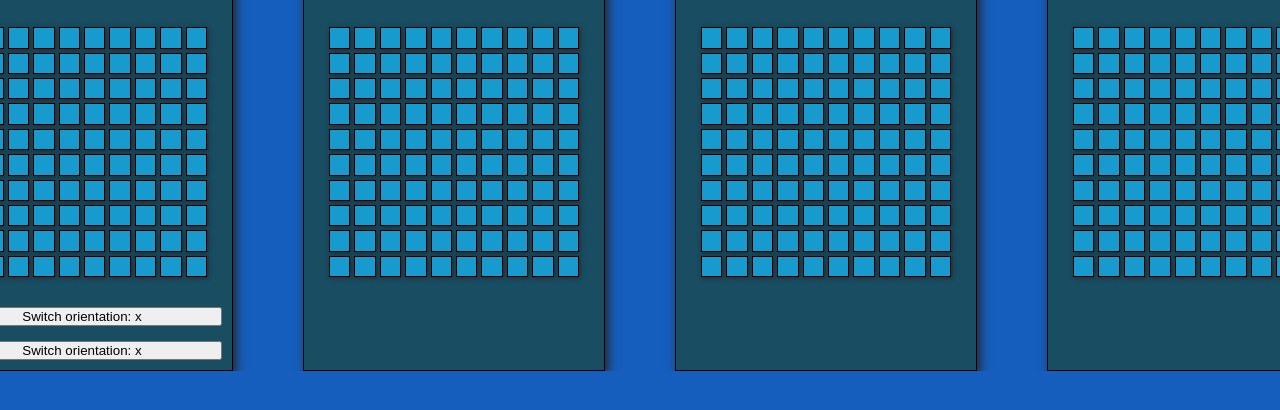
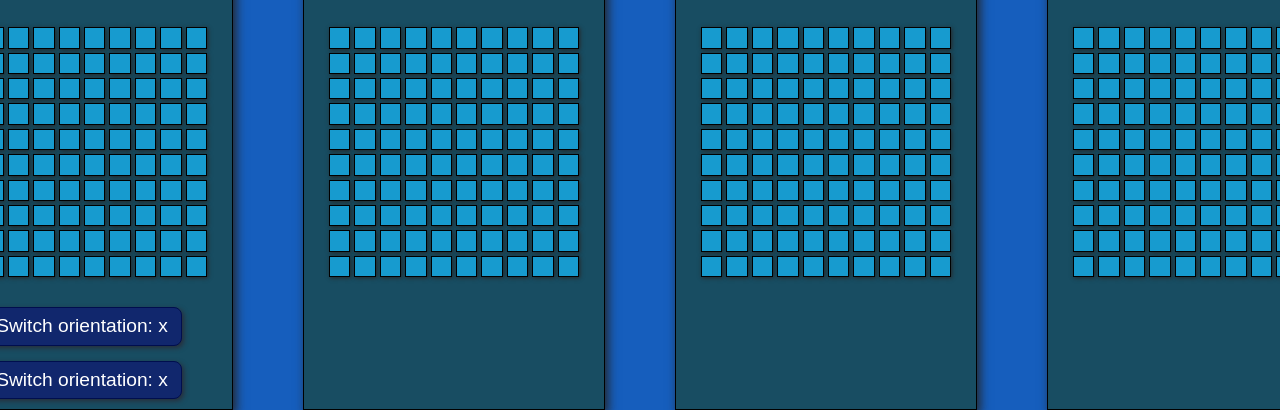
Before and after one commit to fredrikb12/battleship, a website built with webpack: page dist/index.html in a window 1280 px wide. Shown: the part 658-1068 px from the top of the page. Before the commit the page ends 1029 px from the top, so only its background shows below. Built offline with nearby package versions, Linux system fonts and the light colour scheme.

Commit message:
Style button

```diff
--- a/src/styles.css
+++ b/src/styles.css
@@ -29,6 +29,22 @@ body {
   color: #000000;
 }
 
+#orientation-button {
+  height: 2em;
+  width: 200px;
+  background-color: #11276d;
+  border: 1px solid rgb(0, 14, 78);
+  border-radius: 8px;
+  color: white;
+  font-size: 1.2rem;
+  box-shadow: 2px 2px 5px 0 rgb(41, 45, 58);
+}
+
+#orientation-button:hover {
+  background-color: #002cbd;
+  cursor: pointer;
+}
+
 .wrapper > h1 {
   color: #ffdbb5;
 }
@@ -36,6 +52,7 @@ body {
 .wrapper {
   text-align: center;
   display: flex;
+  align-items: center;
   flex-direction: column;
   gap: 15px;
   border: 1px solid black;
```
